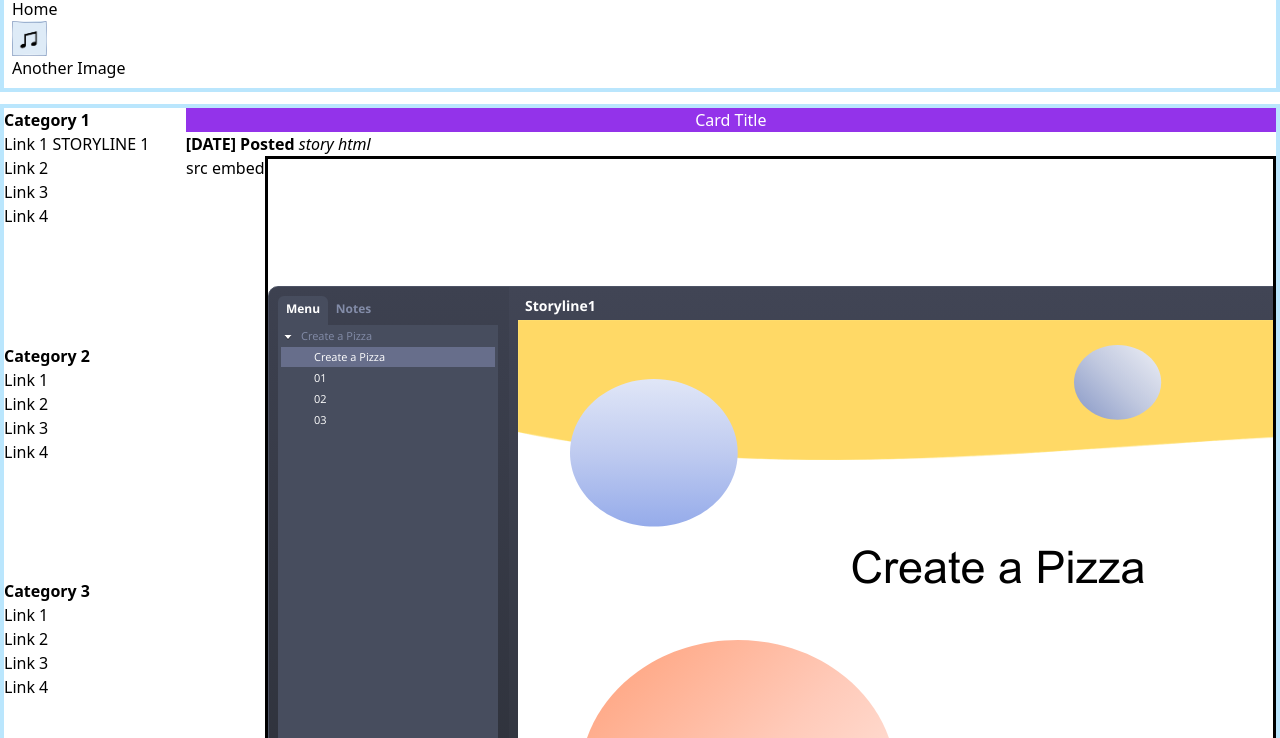
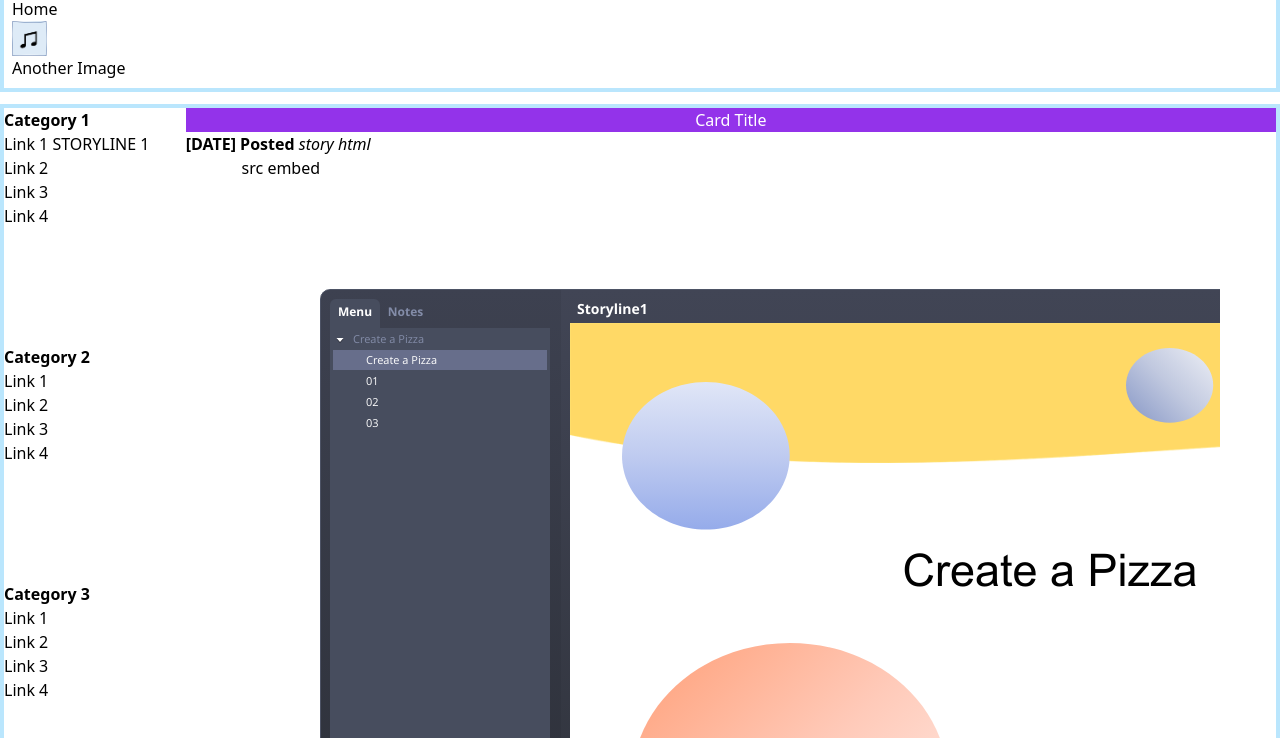
Before and after one commit to monkeycrane2010/personalbrand, a website: page storyline1.html in a window 1280 px wide. Shown: the part 62-800 px from the top of the page. Drawn offline with Linux system fonts and the light colour scheme; no server answers.

Commit message:
embed and link launch

```diff
--- a/storyline1.html
+++ b/storyline1.html
@@ -56,24 +56,10 @@
     <!-- Page Body -->
     <!-- Storyline specs width="900px"   height="450px"-->
     <div class="grid grid-cols-6 col-span-6">
-
         <h4 class="text-white bg-purple-600 flex justify-center">Card Title</h4>
         <p><strong>[DATE] Posted</strong> <i><a href="Storyline1\story.html">story html</a></i></p>
 
-
-        <p class="flex justify-center">src embed<iframe src="Storyline1/story.html" style="width: 100%; height: 900px;border:3px solid black;" id="Iframe"></iframe> </p>
-
-<!-- Storyline specs
-        <p><i><a href="Storyline1/launcher.html">LAUNCHER html</a></i></p>
-
-        <p><a href="https://monkeycrane2010.github.io/personalbrand/Storyline1/story.html">Full URL</a></p>
-
-        <p class="flex justify-center"> <iframe src="https://monkeycrane2010.github.io/personalbrand/Storyline1/launcher.html" width="900px" height="450px"></iframe> </p>
-
-        <p class="flex justify-center">href embed <iframe href="Storyline1\story.html" width="900px" height="450px"></iframe> </p>
-
-
-   ------->
+        <p class="flex justify-center">src embed<iframe src="Storyline1/story.html" style="width: 900px; height: 900px"></iframe> </p>
     </div>
 </div>
 
@@ -89,29 +75,5 @@
     </div>
 </div>
 
-
-
-
-<script>
-    // Selecting the iframe element
-    var frame = document.getElementById("Iframe");
-
-    // Adjusting the iframe height onload event
-    frame.onload = function()
-    // function execute while load the iframe
-    {
-      // set the height of the iframe as
-      // the height of the iframe content
-      frame.style.height =
-      frame.contentWindow.document.body.scrollHeight + 'px';
-
-
-     // set the width of the iframe as the
-     // width of the iframe content
-     frame.style.width  =
-      frame.contentWindow.document.body.scrollWidth+'px';
-
-    }
-    </script>
 </body>
 </html>
```
